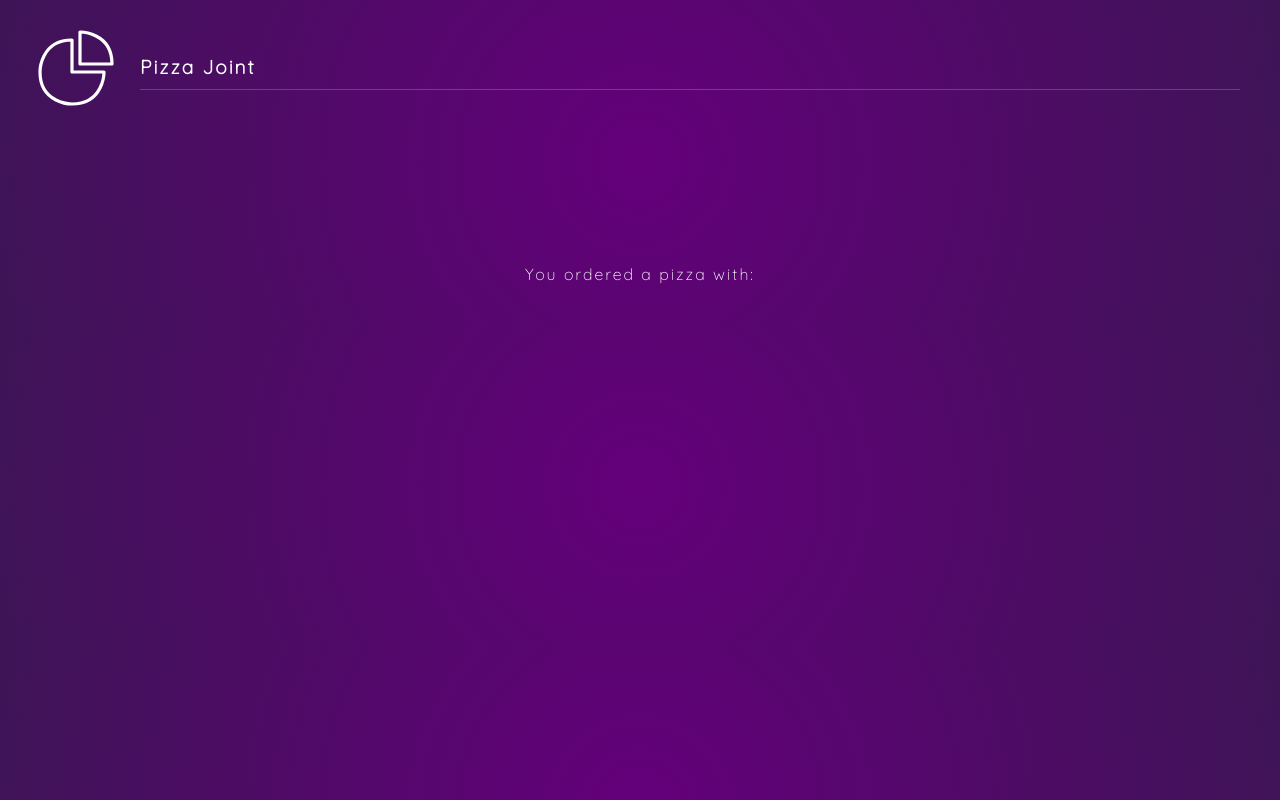
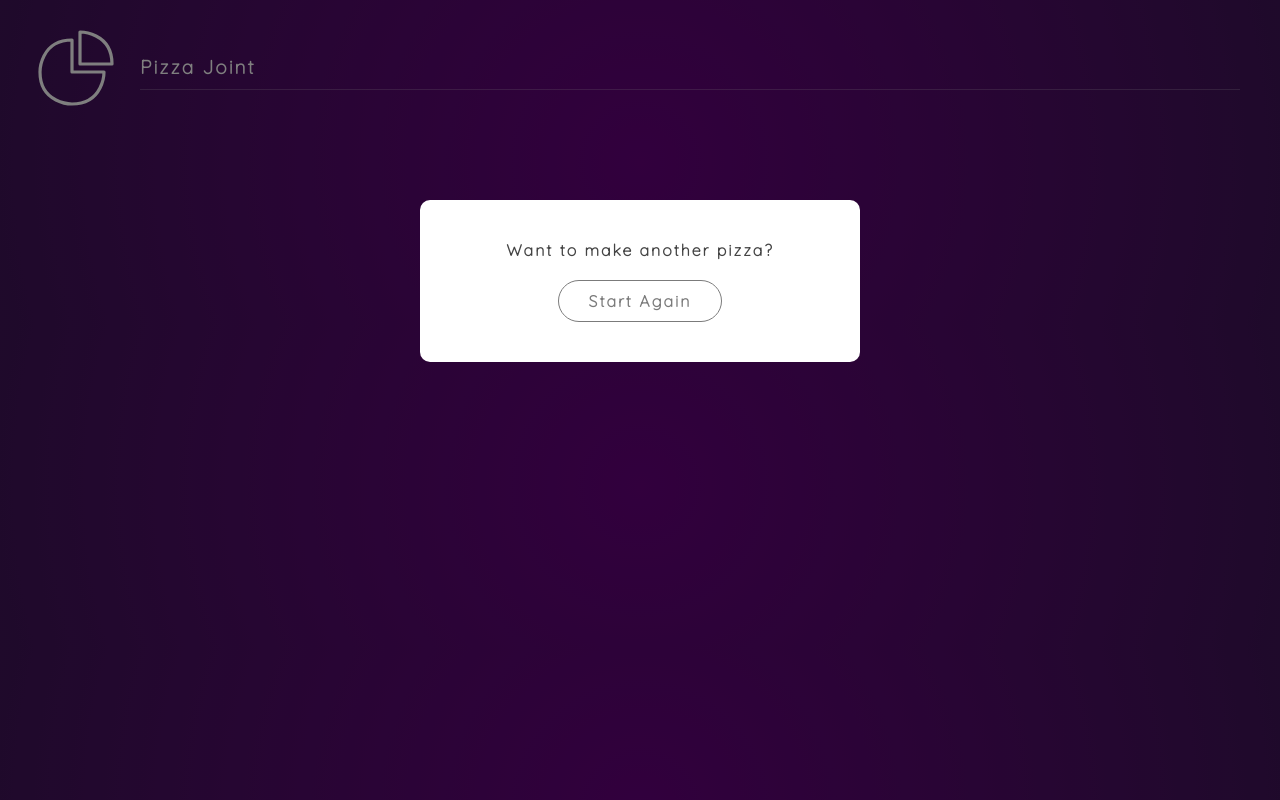
Before and after one commit to adiakbar/react-framer-motion-thenetninja, a React (Create React App) app: page /order in a window 1280 px wide. Built offline with nearby package versions, Linux system fonts and the light colour scheme.

Commit message:
modal component with animation

```diff
--- a/src/App.js
+++ b/src/App.js
@@ -1,15 +1,19 @@
 import React, { useState } from 'react';
 import { Route, Switch, useLocation } from "react-router-dom";
+import { AnimatePresence } from 'framer-motion';
+
 import Header from './components/Header';
 import Home from './components/Home';
 import Base from './components/Base';
 import Toppings from './components/Toppings';
 import Order from './components/Order';
-import { AnimatePresence } from 'framer-motion';
+import Modal from './components/Modal';
+
 
 function App() {
   const location = useLocation();
   const [pizza, setPizza] = useState({ base: "", toppings: [] });
+  const [showModal, setShowModal] = useState(false)
 
   const addBase = (base) => {
     setPizza({ ...pizza, base })
@@ -28,7 +32,8 @@ function App() {
   return (
     <>
       <Header />
-      <AnimatePresence exitBeforeEnter>
+      <Modal showModal={showModal} setShowModal={setShowModal} />
+      <AnimatePresence exitBeforeEnter onExitComplete={() => setShowModal(false)}>
         <Switch location={location} key={location.key}>
           <Route path="/base">
             <Base addBase={addBase} pizza={pizza} />
@@ -37,7 +42,7 @@ function App() {
             <Toppings addTopping={addTopping} pizza={pizza} />
           </Route>
           <Route path="/order">
-            <Order pizza={pizza} />
+            <Order pizza={pizza} setShowModal={setShowModal} />
           </Route>
           <Route path="/">
             <Home />
--- a/src/components/Base.js
+++ b/src/components/Base.js
@@ -35,6 +35,10 @@ const Base = ({addBase, pizza}) => {
       variants={containerVariants}
       initial="hidden"
       animate="visible"
+      exit={{
+        x: "-100vh",
+        transition: { ease: 'easeInOut' }
+      }}
     >
       <h3>Step 1: Choose Your Base</h3>
       <ul>
--- /dev/null
+++ b/src/components/Modal.js
@@ -0,0 +1,50 @@
+import React from 'react'
+import {Link} from 'react-router-dom'
+import {motion, AnimatePresence} from 'framer-motion'
+
+const backdrop = {
+  visible: {
+    opacity: 1
+  },
+  hidden: {
+    opacity: 0
+  }
+}
+
+const modal = {
+  hidden: {
+    y: "-100vh",
+    opacity: 0
+  },
+  visible: {
+    y: "200px",
+    opacity: 1,
+    transition: {delay: 0.5}
+  }
+}
+
+const Modal = ({showModal}) => {
+  return (
+    <AnimatePresence exitBeforeEnter>
+      {showModal && (
+        <motion.div className="backdrop"
+          variants={backdrop}
+          initial="hidden"
+          animate="visible"
+          exit="hidden"
+        >
+          <motion.div className="modal"
+            variants={modal}
+          >
+            <p>Want to make another pizza?</p>
+            <Link to="/">
+              <button>Start Again</button>
+            </Link>
+          </motion.div>
+        </motion.div>
+      )}
+    </AnimatePresence>
+  )
+}
+
+export default Modal
--- a/src/components/Order.js
+++ b/src/components/Order.js
@@ -1,4 +1,4 @@
-  import React, { useState } from 'react';
+  import React, { useState, useEffect } from 'react';
 import { motion, AnimatePresence } from 'framer-motion';
 
 const containerVariants = {
@@ -31,17 +31,22 @@ const childVariants = {
   }
 }
 
-const Order = ({ pizza }) => {
+const Order = ({ pizza, setShowModal }) => {
   const [showTitle, setShowTitle] = useState(true);
-  setTimeout(() => {
-    setShowTitle(false);
-  }, 4000);
+
+  useEffect(() => {
+    setTimeout(() => {
+      setShowModal(true)
+      setShowTitle(false);
+    }, 3000)
+  }, [setShowModal])
 
   return (
     <motion.div className="container order"
       variants={containerVariants}
       initial="hidden"
       animate="visible"
+      exit="exit"
     >
       <AnimatePresence>
         {showTitle && (
--- a/src/components/Toppings.js
+++ b/src/components/Toppings.js
@@ -1,40 +1,70 @@
-import React from 'react'
-import {Link} from 'react-router-dom'
-import {motion} from 'framer-motion'
+import React from 'react';
+import { Link } from 'react-router-dom';
+import { motion } from 'framer-motion';
 
-const Toppings = ({addTopping, pizza}) => {
+const containerVariants = {
+  hidden: {
+    opacity: 0,
+    x: '100vw'
+  },
+  visible: {
+    opacity: 1,
+    x: 0,
+    transition: { type: 'spring', delay: 0.5 }
+  },
+  exit: {
+    x: "-100vh",
+    transition: { ease: 'easeInOut' }
+  }
+};
+
+const buttonVariants = {
+  hover: {
+    scale: 1.1,
+    textShadow: "0px 0px 8px rgb(255,255,255)",
+    boxShadow: "0px 0px 8px rgb(255,255,255)",
+    transition: {
+      duration: 0.3,
+      yoyo: Infinity
+    }
+  }
+}
+
+const Toppings = ({ addTopping, pizza }) => {
   let toppings = ['mushrooms', 'peppers', 'onions', 'olives', 'extra cheese', 'tomatoes'];
 
   return (
-    <div className="toppings container">
+    <motion.div className="toppings container"
+      variants={containerVariants}
+      initial="hidden"
+      animate="visible"
+      exit="exit"
+    >
       <h3>Step 2: Choose Toppings</h3>
       <ul>
         {toppings.map(topping => {
           let spanClass = pizza.toppings.includes(topping) ? 'active' : '';
           return (
             <motion.li key={topping} onClick={() => addTopping(topping)}
-              whileHover={{scale: 1.3, color: '#f8e112'}}
-              transition={{type: 'spring', stiffness: 300}}
+              whileHover={{ scale: 1.3, originX: 0, color: '#f8e112' }}
+              transition={{ type: 'spring', stiffness: 300 }}
             >
-              <span className={spanClass}>{topping}</span>
+              <span className={spanClass}>{ topping }</span>
             </motion.li>
           )
         })}
       </ul>
-
       <Link to="/order">
         <motion.button
-          whileHover={{
-            scale: 1.1,
-            textShadow: "0px 0px 8px rgb(255,255,255)",
-            boxShadow: "0px 0px 8px rgb(255,255,255)",
-          }}
+          variants={buttonVariants}
+          whileHover="hover"
         >
           Order
         </motion.button>
       </Link>
-    </div>
+
+    </motion.div>
   )
 }
 
-export default Toppings
+export default Toppings;
--- a/src/index.css
+++ b/src/index.css
@@ -104,3 +104,34 @@ li span.active::before{
 .order p{
   margin: 20px auto;
 }
+
+.backdrop {
+  position: fixed;
+  top: 0;
+  left: 0;
+  width: 100%;
+  height: 100%;
+  background: rgba(0,0,0,0.5);
+  z-index: 1;
+}
+
+.modal {
+  max-width: 400px;
+  margin: 0 auto;
+  padding: 40px 20px;
+  background: white;
+  border-radius: 10px;
+  text-align: center;
+}
+
+.modal button {
+  color: #444;
+  border-color: #444;
+  font-weight: bold;
+  margin-top: 20px;
+}
+
+.modal p {
+  color: #444;
+  font-weight: bold;
+}
```
